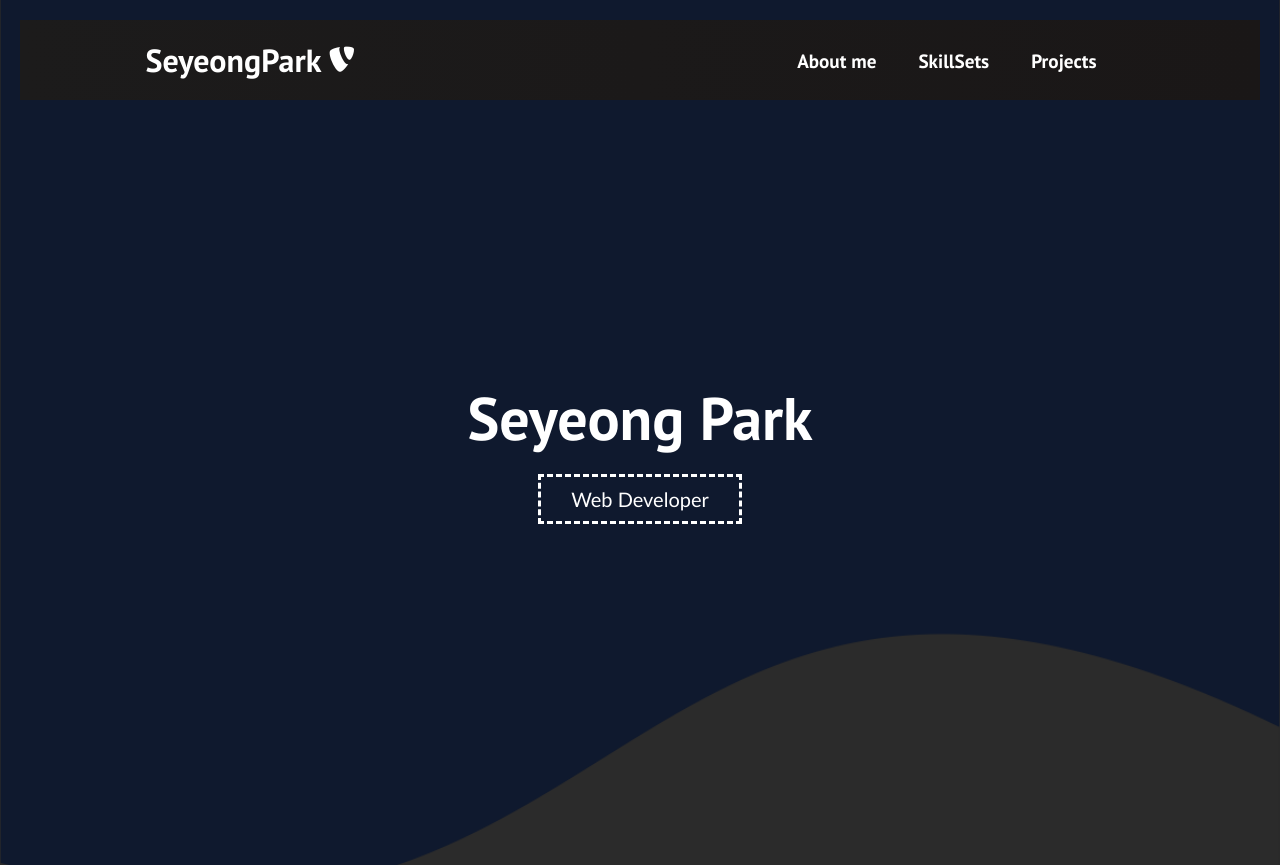
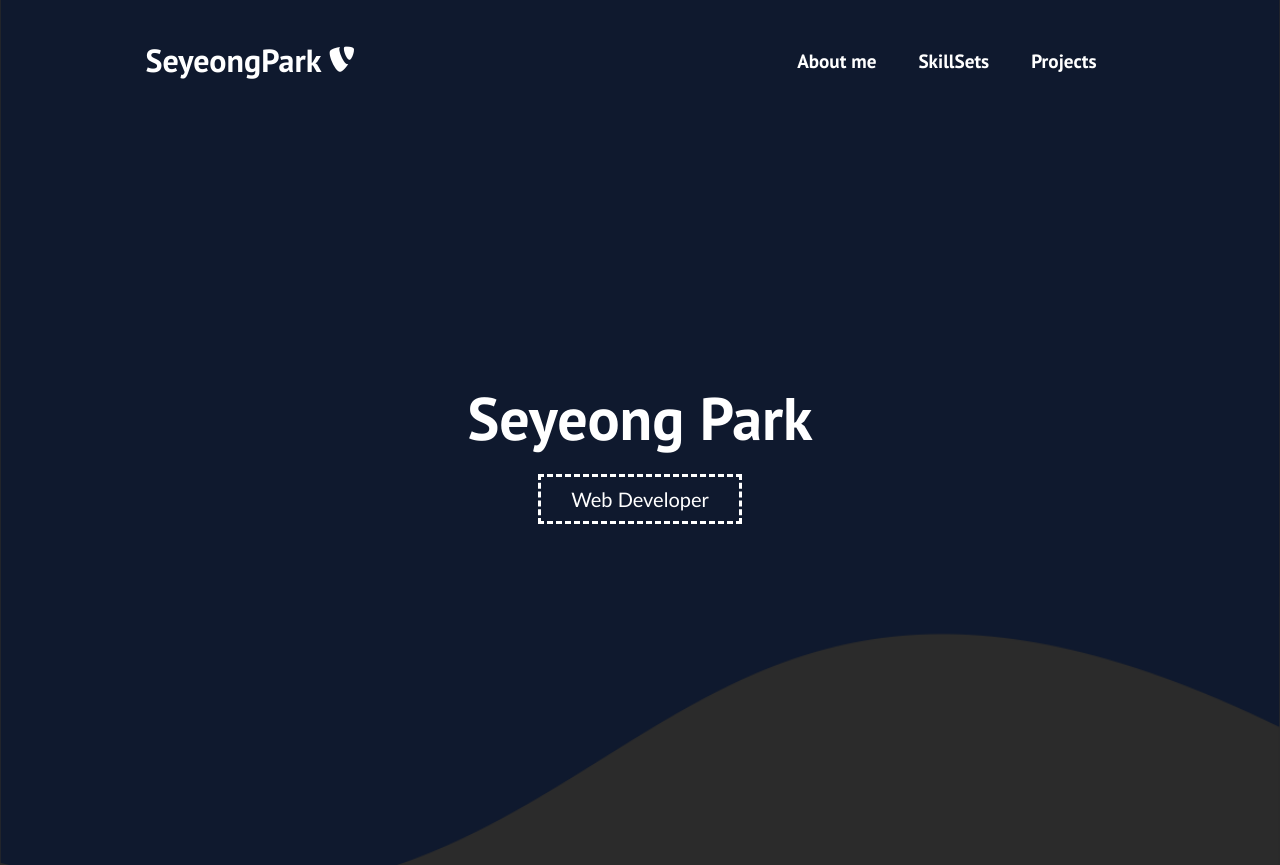
Before and after one commit to SeyeongPark/ReactWebsite, a React (Create React App) app: page / in a window 1280 px wide. Shown: the top 865 px of the page. Built offline with nearby package versions, Linux system fonts and the light colour scheme.

Commit message:
remove naver-bg

```diff
--- a/src/components/Navbar.css
+++ b/src/components/Navbar.css
@@ -1,5 +1,5 @@
 .navbar {
-    background: linear-gradient(90deg, rgb(28, 27, 27) 0%, rgb(26, 23, 23) 100%);
+    background: linear-gradient(90deg, rgba(28, 27, 27, 0) 0%, rgba(255, 255, 255, 0) 100%);
     height: 80px;
     display: flex;
     justify-content: center;
```
